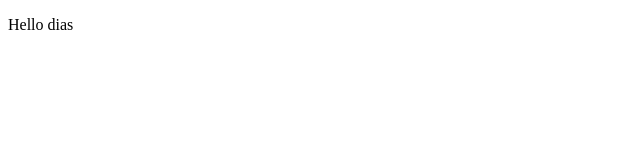
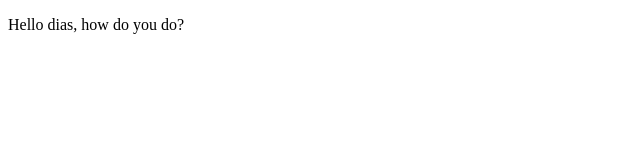
Before and after one commit to dias23net/JavascriptProject, a plain HTML site: page index.html in a window 1280 px wide. Shown: the whole page, without its empty margins (0-640 px from the left). Drawn offline with Linux system fonts and the light colour scheme.

Commit message:
change to file

```diff
--- a/index.html
+++ b/index.html
@@ -7,7 +7,7 @@
   <title>Document</title>
 </head>
 <div>
-  <p>Hello dias</p>
+  <p>Hello dias, how do you do?</p>
 </div>
 <body>
   <script src="js/script.js"></script>
```
